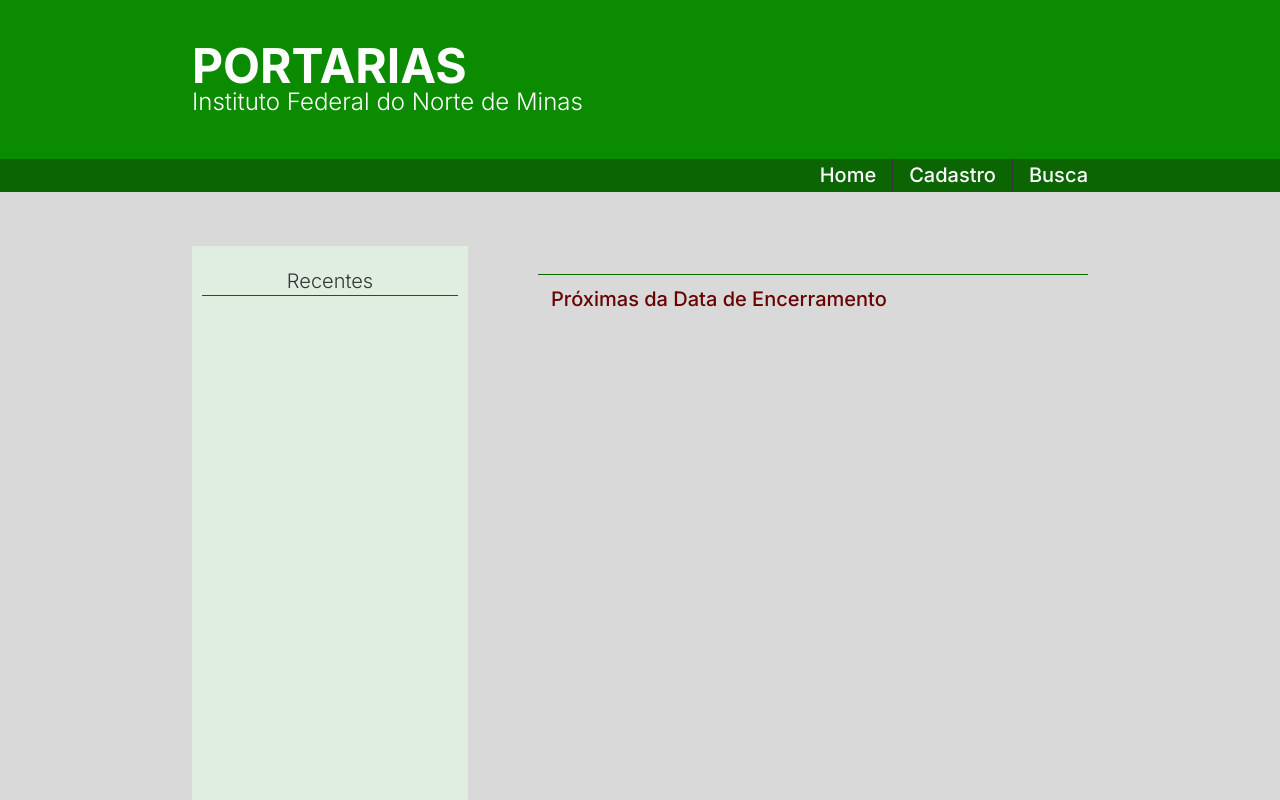
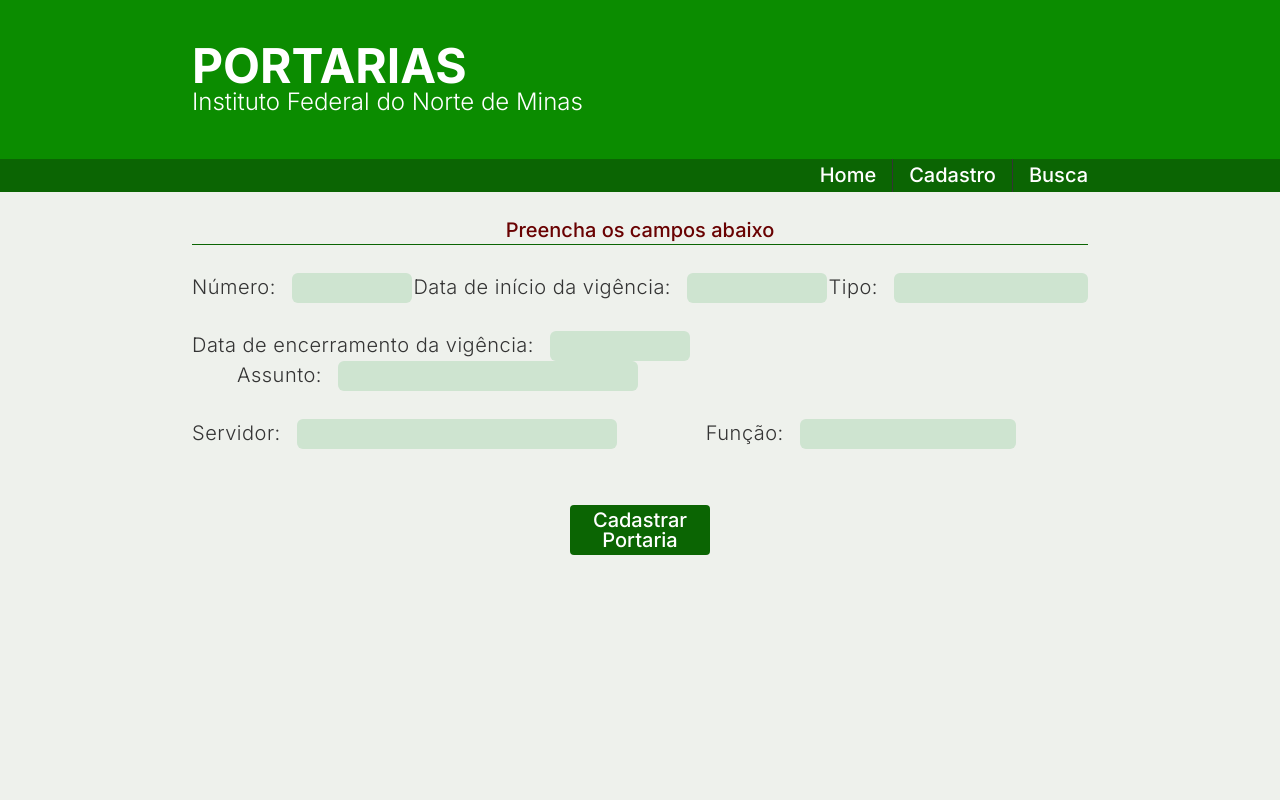
Before and after one commit to Angelo-Marcos/portariasif, a React (Vite) app: page /register in a window 1280 px wide. Built offline with nearby package versions, Linux system fonts and the light colour scheme.

Commit message:
Criação do componente Form e implementação da Page Register

```diff
--- a/src/App.tsx
+++ b/src/App.tsx
@@ -1,10 +1,11 @@
 import { Home } from "./pages/Home";
 import { Login } from "./pages/Login";
+import { Register } from "./pages/Register";
 
 function App() {
 
   return (
-    <Home />
+    <Register />
   );
 }
 
--- /dev/null
+++ b/src/components/Form.tsx
@@ -0,0 +1,65 @@
+export function Form() {
+    return (
+        <form className="w-full max-w-7xl">
+            <div className="flex flex-wrap justify-between">
+                <div className="flex">
+                    <label className="block tracking-wide font-light text-gray-500 text-xl">
+                        Número:
+                    </label>
+                    <input className="appearance-none block w-[120px] h-[30px] ml-4 bg-gray-400 text-gray-500 text-xl font-light rounded-md" />
+                </div>
+                <div className="flex">
+                    <label className="block tracking-wide font-light text-gray-500 text-xl">
+                        Data de início da vigência:
+                    </label>
+                    <input className="appearance-none block w-[140px] h-[30px] ml-4 bg-gray-400 text-gray-500 text-xl font-light rounded-md" />
+                </div>
+                <div className="flex">
+                    <label className="block tracking-wide font-light text-gray-500 text-xl">
+                        Tipo:
+                    </label>
+                    <input className="appearance-none block w-[194px] h-[30px] ml-4 bg-gray-400 text-gray-500 text-xl font-light rounded-md" />
+                </div>
+            </div>
+            <div className="flex flex-wrap mt-[28px]">
+                <div className="flex ">
+                    <label className="block tracking-wide font-light text-gray-500 text-xl">
+                        Data de encerramento da vigência:
+                    </label>
+                    <input className="appearance-none block w-[140px] h-[30px] ml-4 bg-gray-400 text-gray-500 text-xl font-light rounded-md" />
+                </div>
+                <div className="flex ml-[45px]">
+                    <label className="block tracking-wide font-light text-gray-500 text-xl">
+                        Assunto:
+                    </label>
+                    <input className="appearance-none block w-[300px] h-[30px] ml-4 bg-gray-400 text-gray-500 text-xl font-light rounded-md" />
+                </div>
+            </div>
+            <div className="flex flex-wrap mt-[28px]">
+                <div className="flex">
+                    <label className="block tracking-wide font-light text-gray-500 text-xl">
+                        Servidor:
+                    </label>
+                    <input className="appearance-none block w-[320px] h-[30px] ml-4 bg-gray-400 text-gray-500 text-xl font-light rounded-md" />
+                </div>
+                <div className="flex ml-[89px]">
+                    <label className="block tracking-wide font-light text-gray-500 text-xl">
+                        Função:
+                    </label>
+                    <input className="appearance-none block w-[216px] h-[30px] ml-4 bg-gray-400 text-gray-500 text-xl font-light rounded-md" />
+                </div>
+            </div>
+            <div className="flex justify-center">
+                <button
+                    type="submit"
+                    className="flex justify-center items-center w-[140px] h-[50px] mt-14 leading-none bg-green-300 rounded font-medium text-xl hover:bg-green-700 transition-colors disabled:opacity-50"
+                >
+                    Cadastrar Portaria
+                </button>
+            </div>
+
+
+
+        </form>
+    )
+}
--- a/src/pages/Login.tsx
+++ b/src/pages/Login.tsx
@@ -1,7 +1,7 @@
 export function Login() {
     return (
         <div className="flex min-h-screen justify-center items-center">
-            <main className="w-[457px] h-[468px] bg-gray-100 rounded-lg">
+            <main className="w-[457px] h-[468px] shadow-lg shadow-gray-500 bg-gray-100 rounded-lg">
                 <div className="w-[445px] h-[5px] m-auto mt-[10px] bg-green-500"></div>
                 <div className="px-[42px]">
                     <header className="flex justify-between pt-[14px]">
@@ -9,14 +9,14 @@
                         <img src="/src/assets/logo.svg" alt="Logo PortariasIF" className="w-[170px] h-[176px]" />
                     </header>
 
-                    <form className="flex flex-col gap-4 w-full mt-6">
+                    <form className="flex flex-col gap-4 w-full mt-6 justify-center ">
                         <input
-                            className="bg-gray-300 font-light text-base text-black rounded px-2 h-9"
+                            className="px-2 h-9 bg-gray-300 font-light text-base text-black placeholder-black rounded"
                             type="text"
                             placeholder="Usuário"
                         />
                         <input
-                            className="bg-gray-300 font-light text-base text-black rounded px-2 h-9"
+                            className="px-2 h-9 bg-gray-300 font-light text-base text-black placeholder-black rounded"
                             type="password"
                             placeholder="Senha"
                         />
@@ -27,9 +27,6 @@
                         >
                             Acessar
                         </button>
-
-
-
                     </form>
                 </div>
 
--- a/src/pages/Register.tsx
+++ b/src/pages/Register.tsx
@@ -1,5 +1,17 @@
+import { Form } from "../components/Form";
+import { Header } from "../components/Header";
+
 export function Register() {
     return (
-        <h1>Register</h1>
+        <div className="flex flex-col min-h-screen">
+            <Header />
+            <div className="flex flex-col items-center justify-center px-48">
+                <span className="flex w-full mt-6 mb-7 font-medium justify-center text-xl text-red-900 border-b border-green-300">
+                    Preencha os campos abaixo
+                </span>
+                <Form />
+            </div>
+
+        </div>
     );
 }
--- a/src/styles/global.css
+++ b/src/styles/global.css
@@ -3,7 +3,7 @@
 @tailwind utilities;
 
 body {
-    @apply bg-gray-300 text-white;
+    @apply bg-gray-100 text-white;
 
     -webkit-font-smoothing: antialiased;
 }
--- a/tailwind.config.js
+++ b/tailwind.config.js
@@ -18,6 +18,7 @@
           100: '#EEF1EC',
           200: '#DFEEE1',
           300: '#D9D9D9',
+          400: '#CEE4D0',
           500: '#343434'
         },
         red: {
```
